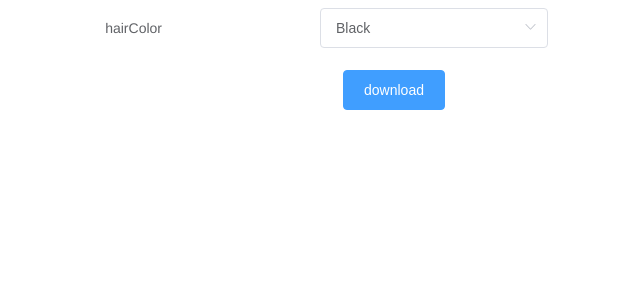
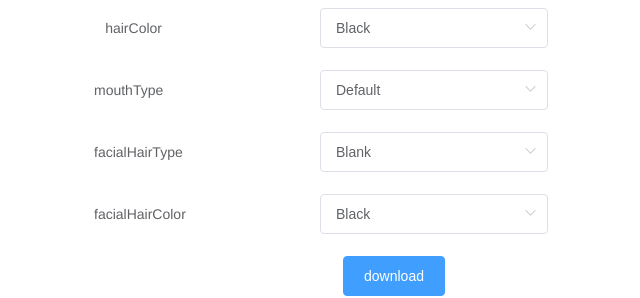
Before and after one commit to budihan/avataar-teat, a Vue app: page / in a window 1280 px wide. Shown: the part 315-613 px from the top of the page, without its empty margins (246-886 px from the left). Built offline with nearby package versions, Linux system fonts and the light colour scheme.

Commit message:
Update App.vue

```diff
--- a/src/App.vue
+++ b/src/App.vue
@@ -13,9 +13,9 @@
                     :eyebrowType="'DefaultNatural'"
                     :eyeType="'Default'"
                     :topType="topType"
-                    :facialHairColor="'Black'"
-                    :mouthType="'Smile'"
-                    :facialHairType="'Blank'"
+                    :facialHairColor="facialHairColor"
+                    :mouthType="mouthType"
+                    :facialHairType="facialHairType"
                     :graphicType="'Cumbia'"
                     :hairColor="hairColor"
                 >
@@ -82,6 +82,54 @@
                     </el-select>
                 </el-form-item>
 
+                <el-form-item label="mouthType">
+                    <el-select
+                        v-model="mouthType"
+                        @change="handleChange"
+                        placeholder="Select Mouth Type"
+                    >
+                        <el-option
+                            v-for="item in options4"
+                            :key="item.value"
+                            :label="item.label"
+                            :value="item.value"
+                        >
+                        </el-option>
+                    </el-select>
+                </el-form-item>
+
+                <el-form-item label="facialHairType">
+                    <el-select
+                        v-model="facialHairType"
+                        @change="handleChange"
+                        placeholder="Select Facial Hair Type"
+                    >
+                        <el-option
+                            v-for="item in options5"
+                            :key="item.value"
+                            :label="item.label"
+                            :value="item.value"
+                        >
+                        </el-option>
+                    </el-select>
+                </el-form-item>
+
+                <el-form-item label="facialHairColor">
+                    <el-select
+                        v-model="facialHairColor"
+                        @change="handleChange"
+                        placeholder="Select Facial Hair Color"
+                    >
+                        <el-option
+                            v-for="item in options3"
+                            :key="item.value"
+                            :label="item.label"
+                            :value="item.value"
+                        >
+                        </el-option>
+                    </el-select>
+                </el-form-item>
+
 
                 <el-button type="primary" @click="exportPic('head')"
                     >download</el-button
@@ -106,6 +154,9 @@ export default {
             skinColor:"Pale",
             topType: "NoHair",
             hairColor: "Black",
+            mouthType: "Default",
+            facialHairType: "Blank",
+            facialHairColor: "Black",
 
             options3:[
                 { labal: "Auburn", value: "Auburn" },
@@ -172,6 +223,33 @@ export default {
 
             ],
 
+            options4:[
+                { labal: "Concerned", value: "Concerned" },
+                { labal: "Default", value: "Default" },
+                { labal: "Disbelief", value: "Disbelief" },
+                { labal: "Eating", value: "Eating" },
+                { labal: "Eating", value: "Eating" },
+                { labal: "Sad", value: "Sad" },
+                { labal: "ScreamOpen", value: "ScreamOpen" },
+                { labal: "Serious", value: "Serious" },
+                { labal: "Smile", value: "Smile" },
+                { labal: "Tongue", value: "Tongue" },
+                { labal: "Twinkle", value: "Twinkle" },
+                { labal: "Vomit", value: "Vomit" },
+            ],
+
+            options5:[
+                { labal: "Blank", value: "Blank" },
+                { labal: "BeardMedium", value: "BeardMedium" },
+                { labal: "BeardLight", value: "BeardLight" },
+                { labal: "BeardMagestic", value: "BeardMagestic" },
+                { labal: "MoustacheFancy", value: "MoustacheFancy" },
+                { labal: "MoustacheMagnum", value: "MoustacheMagnum" },
+
+            ],
+
+
+
 
 
 
@@ -191,9 +269,6 @@ export default {
             link.href = URL.createObjectURL(blob);
             link.download = "avatar.svg";
             document.body.appendChild(link);
-            console.log("++++++++++++++++++++++++++++");
-            console.log('link is' + link);
-            console.log("++++++++++++++++++++++++++++");
             link.click();
             document.body.removeChild(link);
         },
```
